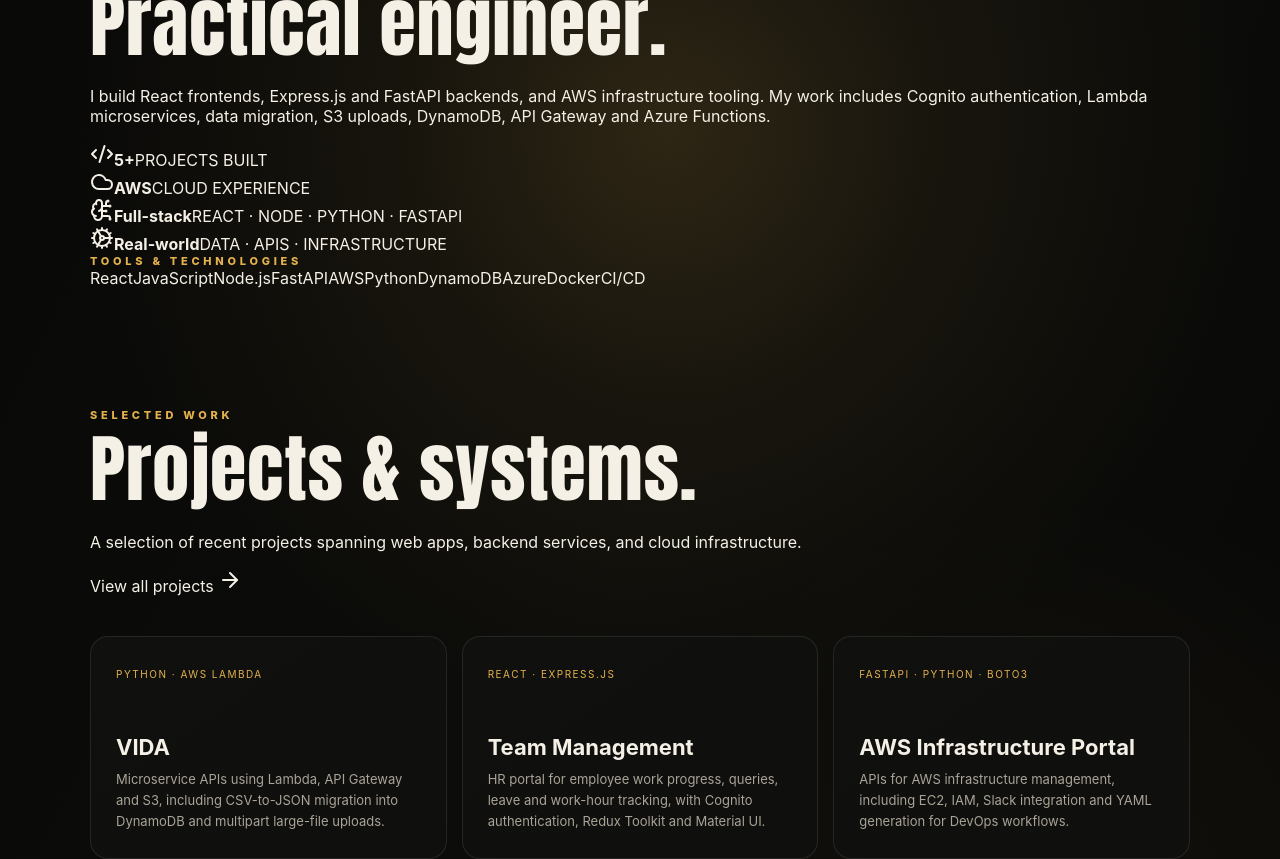
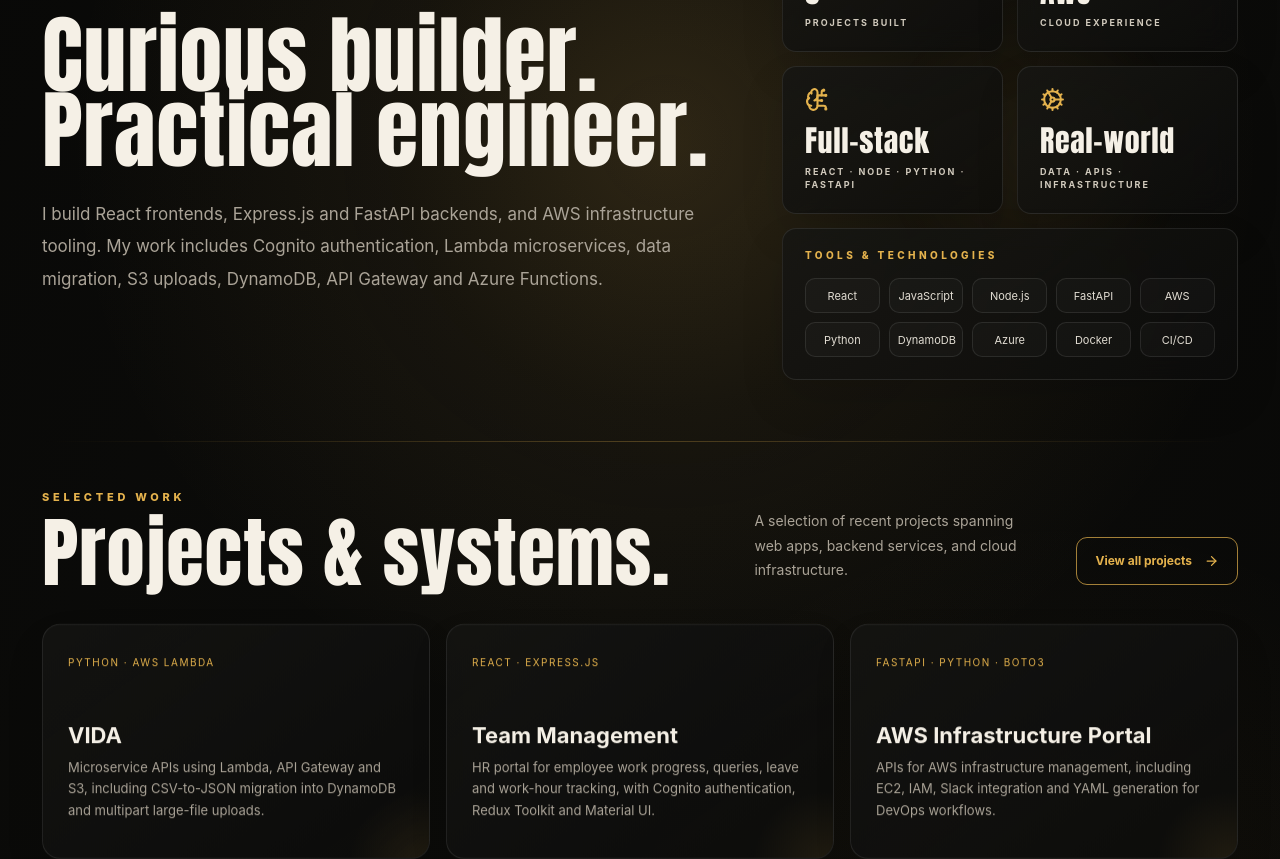
Before and after one commit to Rajpopzein/cinematic-portfolio, a React (Vite) app: page / in a window 1280 px wide. Shown: the part 980-1839 px from the top of the page. Built offline with nearby package versions, Linux system fonts and the light colour scheme.

Commit message:
Style cinematic about and work sections with motion

```diff
--- a/src/styles.css
+++ b/src/styles.css
@@ -1196,3 +1196,364 @@ body.light-mode{
   }
   .portraitVisual::after{height:10%;backdrop-filter:blur(2.5px);-webkit-backdrop-filter:blur(2.5px)}
 }
+
+
+/* ABOUT + WORK — denser cinematic composition */
+.aboutSection,
+.workSection{
+  max-width:1500px;
+  position:relative;
+  isolation:isolate;
+}
+.aboutSection{
+  padding:84px 42px 62px;
+}
+.aboutSection::before{
+  content:"";
+  position:absolute;
+  inset:0 42px;
+  z-index:-1;
+  pointer-events:none;
+  opacity:.15;
+  background-image:
+    linear-gradient(rgba(255,255,255,.035) 1px,transparent 1px),
+    linear-gradient(90deg,rgba(255,255,255,.035) 1px,transparent 1px);
+  background-size:44px 44px;
+  -webkit-mask-image:linear-gradient(to right,#000,rgba(0,0,0,.6) 58%,transparent);
+  mask-image:linear-gradient(to right,#000,rgba(0,0,0,.6) 58%,transparent);
+}
+.aboutSection::after{
+  content:"";
+  position:absolute;
+  left:42px;
+  right:42px;
+  bottom:0;
+  height:1px;
+  background:linear-gradient(90deg,transparent,var(--accent),transparent);
+  opacity:.28;
+}
+.aboutLayout{
+  display:grid;
+  grid-template-columns:minmax(0,1.35fr) minmax(440px,.92fr);
+  gap:72px;
+  align-items:center;
+}
+.aboutCopy h3{
+  max-width:820px;
+  margin:14px 0 30px;
+  font-size:clamp(66px,6.7vw,104px);
+  line-height:.88;
+}
+.aboutCopy>p:last-child{
+  max-width:790px;
+  margin:0;
+  color:var(--muted);
+  font-size:17px;
+  line-height:1.9;
+}
+.aboutPanel{
+  display:grid;
+  gap:14px;
+}
+.metricGrid{
+  display:grid;
+  grid-template-columns:repeat(2,minmax(0,1fr));
+  gap:14px;
+}
+.metricCard,
+.toolsCard{
+  position:relative;
+  overflow:hidden;
+  border:1px solid var(--line);
+  background:linear-gradient(145deg,rgba(22,22,19,.88),rgba(12,12,11,.72));
+  box-shadow:0 20px 46px rgba(0,0,0,.11);
+  backdrop-filter:blur(14px);
+}
+.metricCard::before,
+.toolsCard::before{
+  content:"";
+  position:absolute;
+  inset:0;
+  pointer-events:none;
+  background:linear-gradient(120deg,transparent 20%,rgba(228,178,77,.055),transparent 66%);
+  transform:translateX(-100%);
+  transition:transform .7s ease;
+}
+.metricCard:hover::before,
+.toolsCard:hover::before{transform:translateX(100%)}
+.metricCard{
+  min-height:148px;
+  border-radius:14px;
+  padding:22px;
+  display:flex;
+  flex-direction:column;
+  justify-content:flex-end;
+  transition:border-color .28s ease,box-shadow .28s ease,transform .28s ease;
+}
+.metricCard:hover{
+  transform:translateY(-5px);
+  border-color:color-mix(in srgb,var(--accent),transparent 55%);
+  box-shadow:0 22px 50px rgba(0,0,0,.18);
+}
+.metricCard svg{
+  position:absolute;
+  left:22px;
+  top:20px;
+  width:25px;
+  height:25px;
+  color:var(--accent);
+}
+.metricCard strong{
+  display:block;
+  font-family:Impact,"Arial Narrow",sans-serif;
+  font-size:30px;
+  line-height:1;
+  letter-spacing:.02em;
+}
+.metricCard span{
+  margin-top:9px;
+  color:#d1cabd;
+  font-size:9px;
+  line-height:1.45;
+  font-weight:700;
+  letter-spacing:.22em;
+}
+.toolsCard{
+  border-radius:14px;
+  padding:20px 22px 22px;
+}
+.toolsCard .eyebrow{font-size:10px}
+.toolChips{
+  margin-top:17px;
+  display:grid;
+  grid-template-columns:repeat(5,minmax(0,1fr));
+  gap:9px;
+}
+.toolChips span{
+  min-height:35px;
+  display:grid;
+  place-items:center;
+  padding:0 8px;
+  border-radius:10px;
+  border:1px solid rgba(255,255,255,.095);
+  background:rgba(255,255,255,.022);
+  color:#e2ddd3;
+  font-size:11px;
+  opacity:0;
+  transform:translateY(8px);
+}
+.toolsCard.in-view .toolChips span{
+  animation:chipRise .46s ease forwards;
+  animation-delay:calc(var(--chip-delay) + 180ms);
+}
+
+.workSection{
+  padding:52px 42px 90px;
+}
+.workIntro{
+  display:grid;
+  grid-template-columns:minmax(500px,1.35fr) minmax(280px,.55fr) auto;
+  gap:42px;
+  align-items:end;
+  margin-bottom:34px;
+}
+.workIntro h3{
+  margin:13px 0 0;
+  font-size:clamp(62px,6vw,96px);
+}
+.workIntro>p{
+  max-width:390px;
+  margin:0 0 7px;
+  color:var(--muted);
+  line-height:1.75;
+  font-size:14px;
+}
+.workLink{
+  min-height:48px;
+  margin-bottom:5px;
+  padding:0 18px;
+  display:inline-flex;
+  align-items:center;
+  justify-content:center;
+  gap:12px;
+  border-radius:11px;
+  border:1px solid color-mix(in srgb,var(--accent),transparent 30%);
+  color:var(--accent);
+  font-size:12px;
+  font-weight:750;
+  white-space:nowrap;
+  transition:transform .25s ease,background .25s ease,box-shadow .25s ease;
+}
+.workLink svg{width:15px}
+.workLink:hover{
+  transform:translateY(-3px);
+  background:color-mix(in srgb,var(--accent),transparent 92%);
+  box-shadow:0 13px 34px rgba(0,0,0,.14);
+}
+.workSection .projects{
+  margin-top:0;
+  gap:16px;
+}
+.workSection .projects article{
+  min-height:235px;
+  position:relative;
+  overflow:hidden;
+  background:linear-gradient(145deg,rgba(20,20,18,.93),rgba(12,12,11,.82));
+  box-shadow:0 18px 42px rgba(0,0,0,.08);
+  transition:border-color .28s ease,box-shadow .28s ease,transform .28s ease;
+}
+.workSection .projects article::after{
+  content:"";
+  position:absolute;
+  width:150px;
+  height:150px;
+  right:-68px;
+  bottom:-82px;
+  border-radius:50%;
+  background:radial-gradient(circle,color-mix(in srgb,var(--accent),transparent 78%),transparent 70%);
+  opacity:.45;
+  transition:transform .35s ease,opacity .35s ease;
+}
+.workSection .projects article.in-view:hover{
+  transform:translateY(-7px);
+  border-color:color-mix(in srgb,var(--accent),transparent 58%);
+  box-shadow:0 24px 54px rgba(0,0,0,.17);
+}
+.workSection .projects article:hover::after{
+  transform:scale(1.32);
+  opacity:.72;
+}
+
+/* Scroll motion */
+.motion-item{
+  opacity:0;
+  transform:translate3d(0,28px,0);
+  transition:
+    opacity .72s cubic-bezier(.2,.7,.2,1),
+    transform .72s cubic-bezier(.2,.7,.2,1);
+  transition-delay:var(--delay,0ms);
+  will-change:opacity,transform;
+}
+.motion-item.in-view{
+  opacity:1;
+  transform:translate3d(0,0,0);
+}
+@keyframes chipRise{
+  to{opacity:1;transform:translateY(0)}
+}
+
+/* subtle breathing light, not a distracting animation */
+.aboutPanel::after{
+  content:"";
+  position:absolute;
+  width:360px;
+  height:360px;
+  right:5%;
+  top:14%;
+  z-index:-1;
+  border-radius:50%;
+  pointer-events:none;
+  background:radial-gradient(circle,color-mix(in srgb,var(--accent),transparent 86%),transparent 68%);
+  filter:blur(12px);
+  animation:panelGlow 6s ease-in-out infinite;
+}
+.aboutPanel{position:relative}
+@keyframes panelGlow{
+  0%,100%{transform:translate3d(0,0,0) scale(.94);opacity:.45}
+  50%{transform:translate3d(-10px,8px,0) scale(1.05);opacity:.78}
+}
+
+/* light theme */
+.site.light .aboutSection::before{
+  background-image:
+    linear-gradient(rgba(17,24,39,.04) 1px,transparent 1px),
+    linear-gradient(90deg,rgba(17,24,39,.04) 1px,transparent 1px);
+}
+.site.light .metricCard,
+.site.light .toolsCard,
+.site.light .workSection .projects article{
+  background:linear-gradient(145deg,rgba(255,255,255,.98),rgba(244,248,252,.92));
+  border-color:rgba(17,24,39,.09);
+  box-shadow:0 18px 42px rgba(31,52,76,.065);
+}
+.site.light .metricCard span{color:#657184}
+.site.light .toolChips span{
+  background:rgba(10,118,237,.025);
+  border-color:rgba(17,24,39,.09);
+  color:#314055;
+}
+.site.light .workLink{
+  background:rgba(255,255,255,.62);
+}
+.site.light .aboutCopy>p:last-child,
+.site.light .workIntro>p{color:#647184}
+
+@media(max-width:1120px){
+  .aboutLayout{
+    grid-template-columns:minmax(0,1fr) minmax(380px,.82fr);
+    gap:38px;
+  }
+  .aboutCopy h3{font-size:clamp(58px,7vw,84px)}
+  .toolChips{grid-template-columns:repeat(2,minmax(0,1fr))}
+  .workIntro{
+    grid-template-columns:1fr auto;
+  }
+  .workIntro>p{
+    grid-column:1;
+    grid-row:2;
+  }
+  .workLink{
+    grid-column:2;
+    grid-row:1 / span 2;
+    align-self:end;
+  }
+}
+
+@media(max-width:820px){
+  .aboutSection{padding:58px 20px 44px}
+  .aboutSection::before{inset:0 20px}
+  .aboutSection::after{left:20px;right:20px}
+  .aboutLayout{display:block}
+  .aboutCopy{text-align:left}
+  .aboutCopy h3{
+    margin-bottom:22px;
+    font-size:clamp(48px,14vw,66px);
+  }
+  .aboutCopy>p:last-child{
+    font-size:14px;
+    line-height:1.75;
+  }
+  .aboutPanel{margin-top:34px}
+  .metricGrid{gap:10px}
+  .metricCard{
+    min-height:126px;
+    padding:17px;
+  }
+  .metricCard svg{left:17px;top:16px;width:21px}
+  .metricCard strong{font-size:25px}
+  .metricCard span{font-size:8px}
+  .toolsCard{padding:17px}
+  .toolChips{
+    grid-template-columns:repeat(2,minmax(0,1fr));
+    gap:8px;
+  }
+  .workSection{padding:42px 20px 70px}
+  .workIntro{display:block;margin-bottom:26px}
+  .workIntro h3{font-size:clamp(48px,14vw,66px)}
+  .workIntro>p{margin-top:19px}
+  .workLink{margin-top:19px}
+  .workSection .projects{grid-template-columns:1fr}
+}
+
+@media(prefers-reduced-motion:reduce){
+  .motion-item,
+  .motion-item.in-view,
+  .toolChips span,
+  .toolsCard.in-view .toolChips span{
+    opacity:1!important;
+    transform:none!important;
+    animation:none!important;
+    transition:none!important;
+  }
+  .aboutPanel::after{animation:none!important}
+}
```
